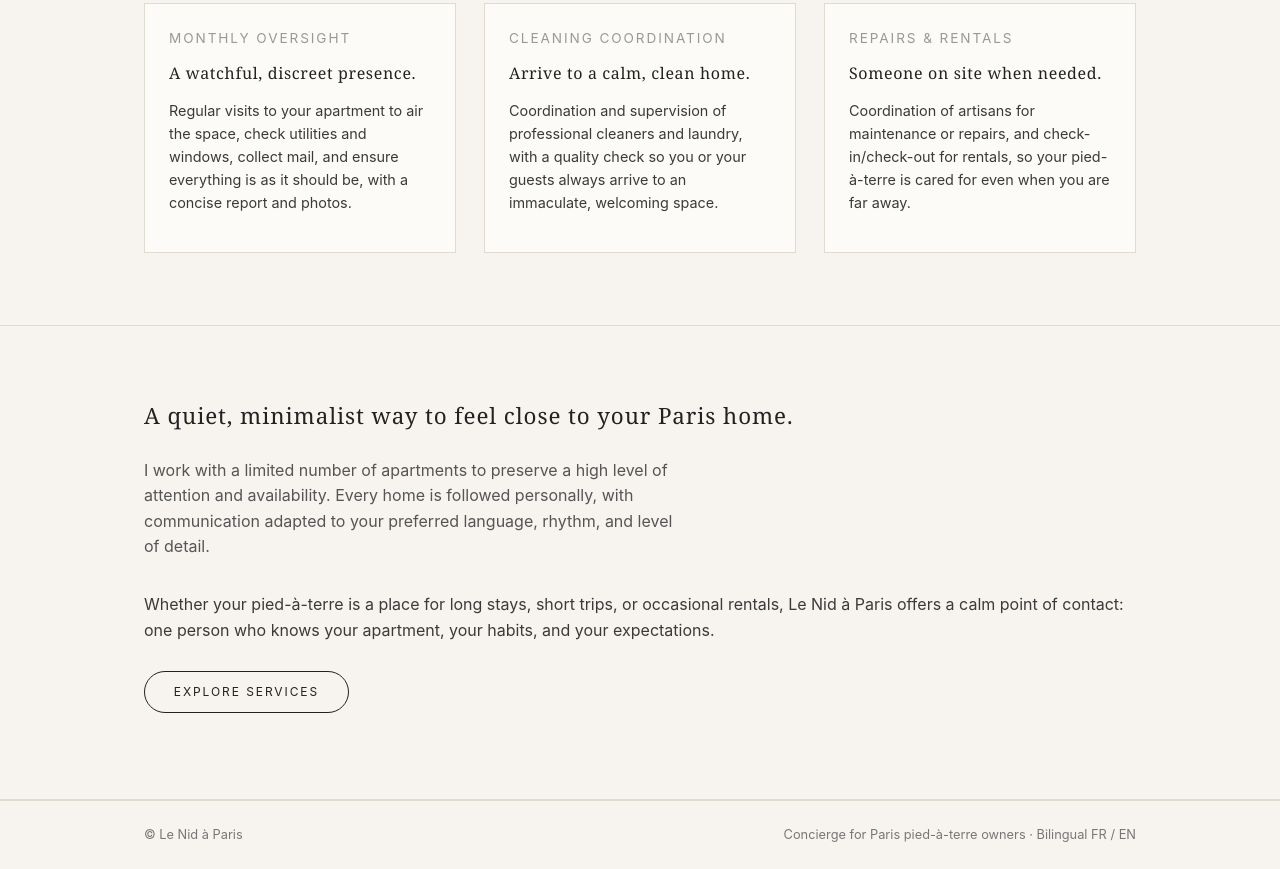
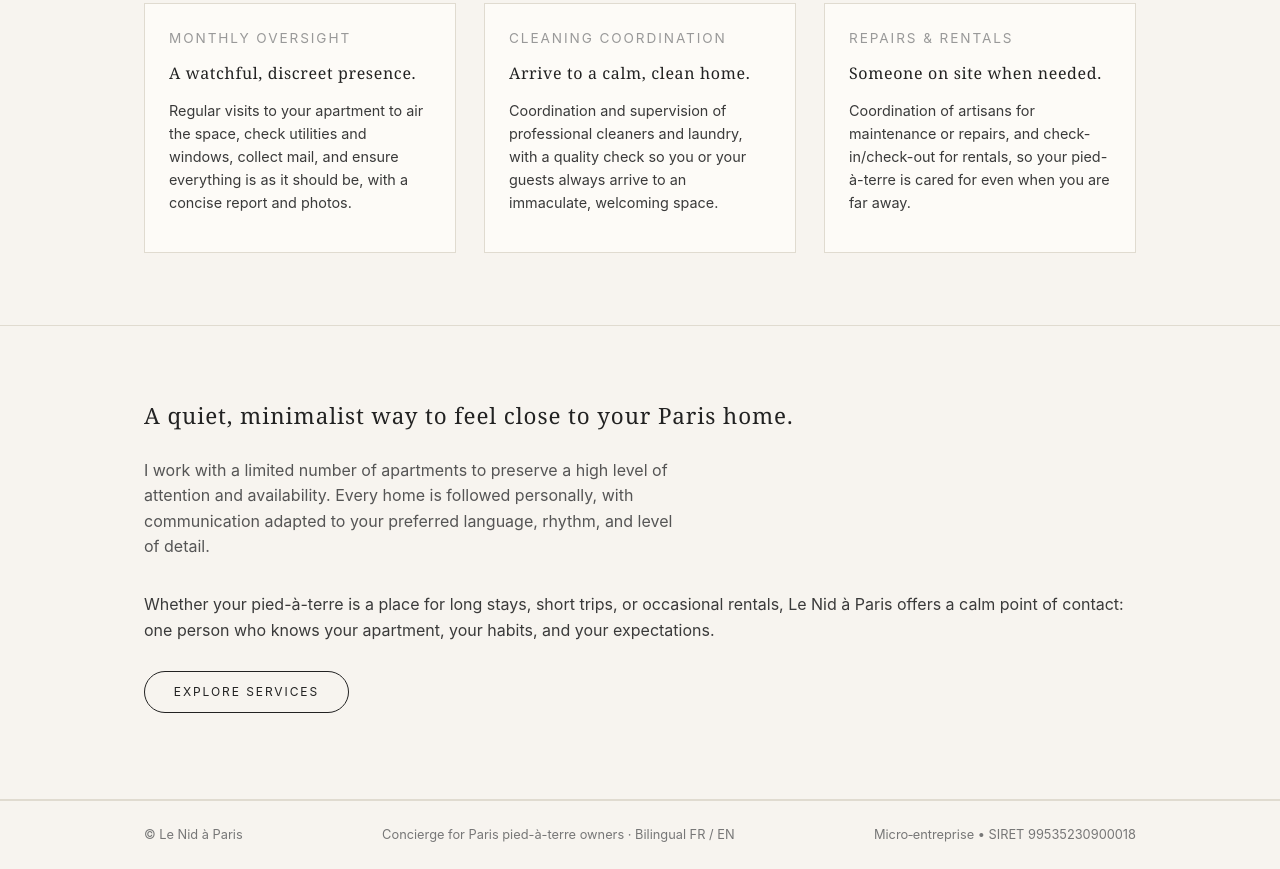
Before and after one commit to amandaellenottobuet/Le-Nid-Paris, a plain HTML site: page index.html in a window 1280 px wide. Shown: the part 886-1755 px from the top of the page. Drawn offline with Linux system fonts and the light colour scheme.

Commit message:
Add files via upload

```diff
--- a/index.html
+++ b/index.html
@@ -117,10 +117,13 @@
   </main>
 
   <footer class="site-footer">
-    <div class="footer-inner">
-      <div>© Le Nid à Paris</div>
-      <div>Concierge for Paris pied-à-terre owners · Bilingual FR / EN</div>
+  <div class="footer-inner">
+    <div>© Le Nid à Paris</div>
+    <div>Concierge for Paris pied-à-terre owners · Bilingual FR / EN</div>
+    <div style="font-size: 0.8rem; color: #777;">
+      Micro‑entreprise • SIRET 99535230900018
     </div>
-  </footer>
+  </div>
+</footer>
 </body>
 </html>
```
